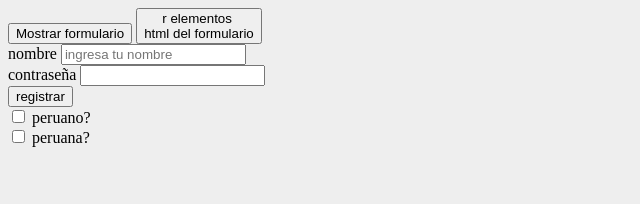
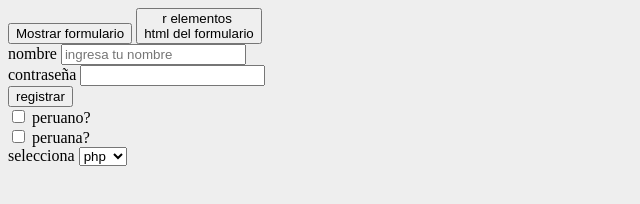
Before and after one commit to jeik0210/coffee, a website: page index.html in a window 1280 px wide. Shown: the whole page, without its empty margins (0-640 px from the left). Drawn offline with Linux system fonts and the light colour scheme.

Commit message:
add select at index.html

```diff
--- a/index.html
+++ b/index.html
@@ -20,5 +20,13 @@ contraseña
 <input type="checkbox" name="" id=""> peruano?
 <br>
 <input type="checkbox" name="" id=""> peruana?
+<br>
+selecciona
+<select name="" id="">
+	<option value="">php</option>
+	<option value="">c#</option>
+	<option value="">java</option>
+	<option value="">ruby</option>
+</select>
 </body>
 </html>
```
